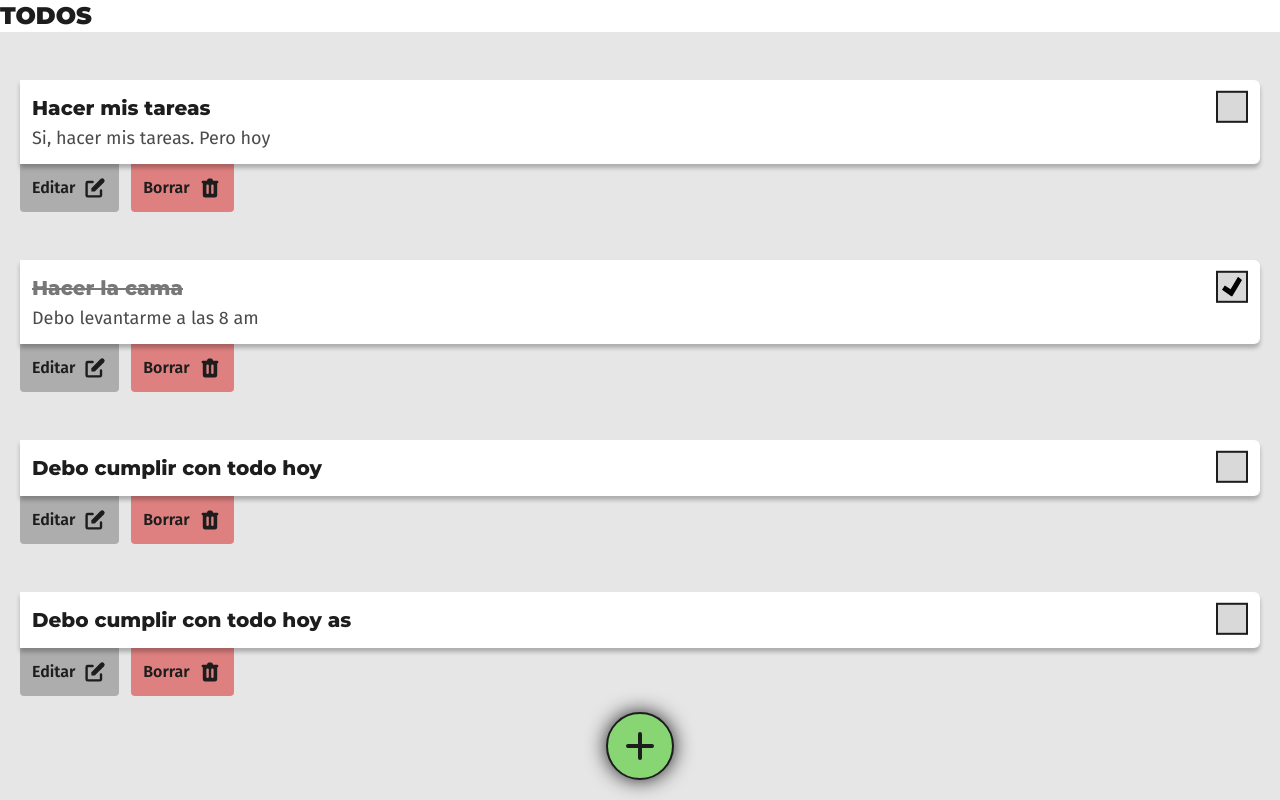
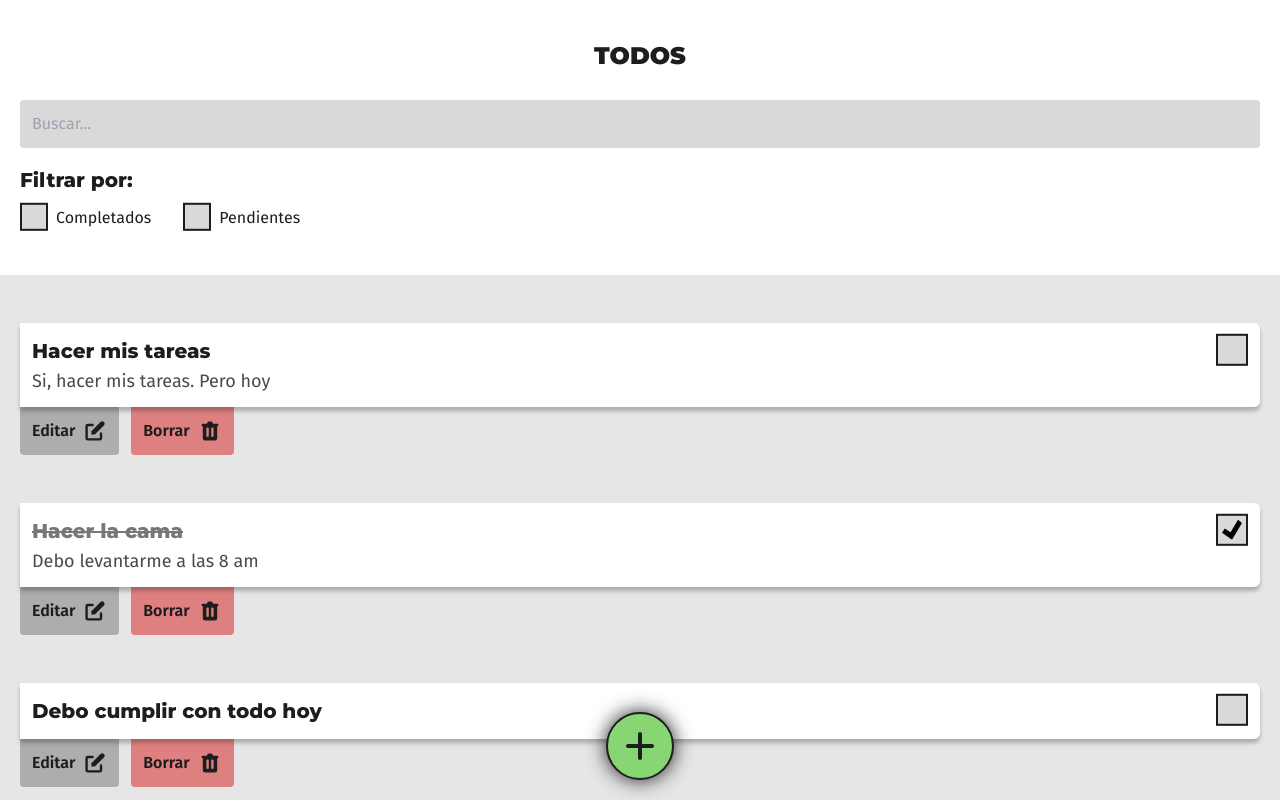
Before and after one commit to dereksamuel/todo-app, a React (Vite) app: page / in a window 1280 px wide. Shown: the top 800 px of the page. Built offline with nearby package versions, Linux system fonts and the light colour scheme.

Commit message:
done ui components

```diff
--- a/src/App.jsx
+++ b/src/App.jsx
@@ -1,7 +1,8 @@
 import React from "react";
-import { Text } from "@/components/Atoms/Text";
+
 import { TodoList } from "./components/Organisms/TodoList";
 import { TodosProvider } from "./components/context/todos";
+import { FilterSection } from "./components/Molecules/FilterSection";
 
 function App() {
   const todoList = [
@@ -24,7 +25,7 @@ function App() {
 
   return (
     <TodosProvider>
-      <Text variant="title">todos</Text>
+      <FilterSection />
       <TodoList todoList={todoList} />
     </TodosProvider>
   );
--- /dev/null
+++ b/src/components/Molecules/FilterSection/index.jsx
@@ -0,0 +1,40 @@
+import React from "react";
+// import PropTypes from "prop-types";
+import { Input } from "../../Atoms/Input";
+import { Text } from "../../Atoms/Text";
+
+import "./styles.scss";
+
+function FilterSection() {
+  return (
+    <section data-testid="filter-section" className="px-5 py-10">
+      <Text variant="title" className="mb-7 text-center">
+        todos
+      </Text>
+      <Input className="w-full" variant="search" placeholder="Buscar..." />
+      <Text variant="subtitle" className="mb-3 mt-5">
+        Filtrar por:
+      </Text>
+      <div>
+        <label className="inline-flex gap-2 mr-8 items-center">
+          <Input
+            data-testid="input-search"
+            variant="checkbox--small"
+            type="checkbox"
+          />
+          <Text variant="small">Completados</Text>
+        </label>
+        <label className="inline-flex gap-2 items-center">
+          <Input
+            data-testid="input-search"
+            variant="checkbox--small"
+            type="checkbox"
+          />
+          <Text variant="small">Pendientes</Text>
+        </label>
+      </div>
+    </section>
+  );
+}
+
+export { FilterSection };
--- /dev/null
+++ b/src/components/Molecules/FilterSection/styles.scss
@@ -0,0 +1,8 @@
+.close-button {
+  top: -30px;
+  transform: translateX(-50%);
+
+  svg {
+    fill: white;
+  }
+}
```
Also changed, not shown: 1 other file (tests, documents, lock files or other folders).
